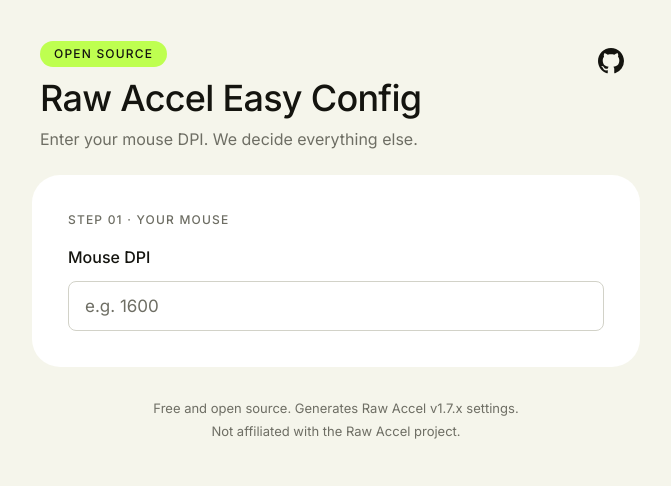
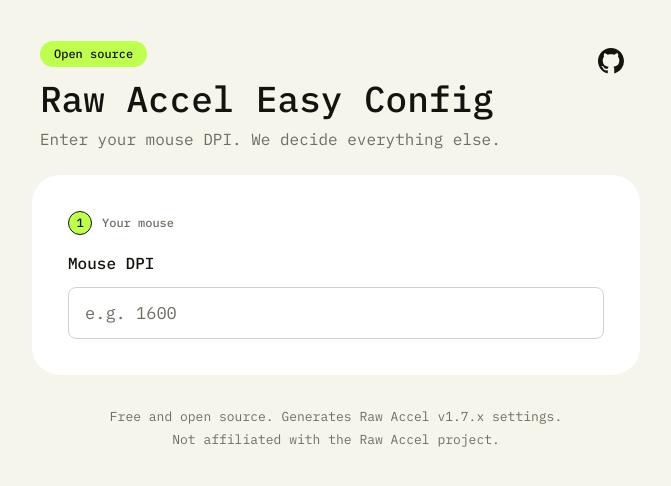
Before and after one commit to KlyneChrysler/racc-s-prod, a React (Vite) app: page / in a window 1280 px wide. Shown: the top 486 px of the page, without its empty margins (304-975 px from the left). Built offline with nearby package versions, Linux system fonts and the light colour scheme.

Commit message:
update: ibm plex mono everywhere, step number icons, drop all caps

```diff
--- a/index.html
+++ b/index.html
@@ -11,7 +11,7 @@
 		<link rel="preconnect" href="https://fonts.googleapis.com" />
 		<link rel="preconnect" href="https://fonts.gstatic.com" crossorigin />
 		<link
-			href="https://fonts.googleapis.com/css2?family=Inter:wght@400;500&display=swap"
+			href="https://fonts.googleapis.com/css2?family=IBM+Plex+Mono:wght@400;500&display=swap"
 			rel="stylesheet"
 		/>
 	</head>
--- a/src/App.jsx
+++ b/src/App.jsx
@@ -44,13 +44,19 @@
 			</header>
 			<main className="flow">
 				<section className="card">
-					<p className="eyebrow">Step 01 · Your mouse</p>
+					<p className="eyebrow">
+						<span className="step-icon">1</span>
+						Your mouse
+					</p>
 					<DpiInput value={dpiText} onChange={setDpiText} error={showError ? validation.error : null} />
 				</section>
 				{result && (
 					<>
 						<section className="card reveal">
-							<p className="eyebrow">Step 02 · Preference</p>
+							<p className="eyebrow">
+								<span className="step-icon">2</span>
+								Preference
+							</p>
 							<SensNotch value={notch} onChange={setNotch} />
 						</section>
 						<section className="card reveal delay-1">
--- a/src/index.css
+++ b/src/index.css
@@ -7,7 +7,7 @@
 	--color-ash: #d2d2c8;
 	--color-graphite: #6e6e64;
 
-	--font-sans: "Inter", ui-sans-serif, system-ui, -apple-system, "Segoe UI", Roboto, sans-serif;
+	--font-mono: "IBM Plex Mono", ui-monospace, SFMono-Regular, Menlo, Consolas, monospace;
 
 	--radius-cards: 28px;
 	--radius-buttons: 28px;
@@ -25,7 +25,7 @@
 	margin: 0;
 	background: var(--color-parchment);
 	color: var(--color-ink);
-	font-family: var(--font-sans);
+	font-family: var(--font-mono);
 	font-size: 16px;
 	font-weight: 400;
 	line-height: 1.5;
@@ -57,7 +57,7 @@
 	font-size: clamp(26px, 6vw, 36px);
 	font-weight: 500;
 	line-height: 1.1;
-	letter-spacing: -0.02em;
+	letter-spacing: normal;
 }
 
 .tagline {
@@ -72,8 +72,6 @@
 	border-radius: var(--radius-pills);
 	font-size: 12px;
 	font-weight: 500;
-	letter-spacing: 0.1em;
-	text-transform: uppercase;
 	padding: 4px 14px;
 	margin-bottom: 12px;
 }
@@ -109,9 +107,25 @@
 	margin: 0 0 16px;
 	font-size: 12px;
 	font-weight: 500;
-	letter-spacing: 0.1em;
-	text-transform: uppercase;
 	color: var(--color-graphite);
+	display: flex;
+	align-items: center;
+	gap: 10px;
+}
+
+.step-icon {
+	display: inline-flex;
+	align-items: center;
+	justify-content: center;
+	width: 24px;
+	height: 24px;
+	background: var(--color-electric-lime);
+	border: 1.5px solid var(--color-ink);
+	border-radius: var(--radius-pills);
+	color: var(--color-ink);
+	font-size: 12px;
+	font-weight: 500;
+	flex-shrink: 0;
 }
 
 /* Fields */
@@ -131,7 +145,7 @@
 	border: 1px solid var(--color-ash);
 	border-radius: var(--radius-inputs);
 	color: #000000;
-	font-family: var(--font-sans);
+	font-family: var(--font-mono);
 	font-size: 17px;
 	padding: 14px 16px;
 	width: 100%;
@@ -203,8 +217,6 @@
 	color: var(--color-graphite);
 	font-size: 12px;
 	font-weight: 500;
-	letter-spacing: 0.1em;
-	text-transform: uppercase;
 }
 
 .notch-value {
@@ -252,8 +264,6 @@
 	color: var(--color-graphite);
 	font-size: 12px;
 	font-weight: 500;
-	letter-spacing: 0.1em;
-	text-transform: uppercase;
 	text-align: center;
 }
 
@@ -302,7 +312,7 @@
 	border-radius: var(--radius-buttons);
 	color: var(--color-ink);
 	cursor: pointer;
-	font-family: var(--font-sans);
+	font-family: var(--font-mono);
 	font-size: 16px;
 	font-weight: 500;
 	padding: 16px 32px;
@@ -329,7 +339,7 @@
 	margin: 0 0 16px;
 	font-size: 20px;
 	font-weight: 500;
-	letter-spacing: -0.01em;
+	letter-spacing: normal;
 }
 
 .guide ol {
```
